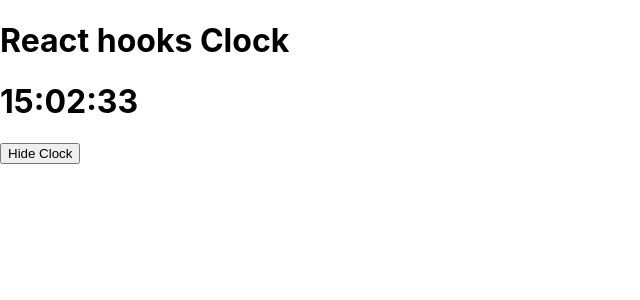
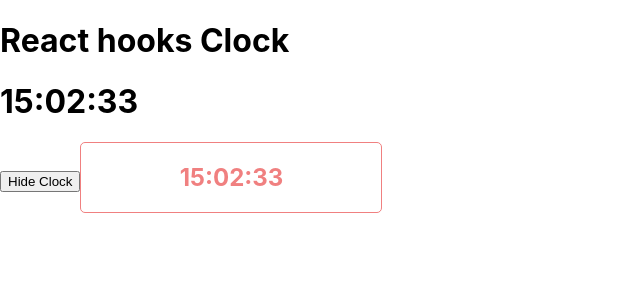
Before and after one commit to Kodeine99/React-hooks-basic, a React (Create React App) app: page / in a window 1280 px wide. Shown: the top 300 px of the page, without its empty margins (0-640 px from the left). Built offline with nearby package versions, Linux system fonts and the light colour scheme; no server answers.

Commit message:
Custom hooks useClock() ok

```diff
--- a/src/App.js
+++ b/src/App.js
@@ -5,6 +5,7 @@
 import PostList from './Components/Post-List';
 import PostFiltersForm from './Components/PostFiltersForm';
 import Clock from './Components/Clock';
+import Clock2 from './Components/Clock2';
 // import TodoForm from './Components/Todo-form';
 // import ColorBox from './Components/ColorBox';
 // import TodoList from './Components/Todo-list';
@@ -108,6 +109,7 @@
       <h1>React hooks Clock</h1>
       {showClock && <Clock />}
       <button onClick={() => setShowClock(false)}>Hide Clock</button>
+      <Clock2 />
     </div>
   );
 }
--- a/src/Components/Clock/index.jsx
+++ b/src/Components/Clock/index.jsx
@@ -1,35 +1,9 @@
-import React, {useEffect, useState} from 'react';
-import PropTypes from 'prop-types';
+import React from 'react';
+import useClock from '../../hooks/useClock';
 
-Clock.propTypes = {};
-
-function formatDate() {
-    const date = new Date();
-    const hours = `0${date.getHours()}`.slice(-2);
-    const minutes = `0${date.getMinutes()}`.slice(-2);
-    const seconds = `0${date.getSeconds()}`.slice(-2);
-
-    return `${hours}:${minutes}:${seconds}`;
-}
 
 function Clock() {
-    const [timeString, setTimeString] = useState('');
-
-    useEffect(() => {
-        const setclockInterval = setInterval(() => {
-            const now = new Date();
-            // hh:mm:ss
-            const newTimeString = formatDate(now);
-
-            setTimeString(newTimeString);
-        }, 1000)
-
-        return () => {
-            // Clean up
-            console.log('Clean !')
-            clearInterval(setclockInterval);
-        }
-    }, [])
+    const {timeString} = useClock();
 
     return (
         <h1>{timeString}</h1>
--- /dev/null
+++ b/src/Components/Clock2/clock2.scss
@@ -0,0 +1,12 @@
+.clock-2 {
+    display: inline-block;
+    width:300px;
+    border: 1px solid lightcoral;
+    border-radius: 5px;
+
+    text-align: center;
+
+    &_item {
+        color:lightcoral;
+    }
+}
--- /dev/null
+++ b/src/Components/Clock2/index.jsx
@@ -0,0 +1,14 @@
+import React from 'react';
+import useClock from '../../hooks/useClock';
+import "./clock2.scss";
+
+function Clock2() {
+    const {timeString} = useClock();
+    return (
+        <div className="clock-2">
+            <h2 className="clock-2_item">{timeString}</h2>
+        </div>
+    );
+}
+
+export default Clock2;
--- /dev/null
+++ b/src/hooks/useClock.js
@@ -0,0 +1,34 @@
+import {useEffect, useState} from 'react';
+
+function formatDate() {
+    const date = new Date();
+    const hours = `0${date.getHours()}`.slice(-2);
+    const minutes = `0${date.getMinutes()}`.slice(-2);
+    const seconds = `0${date.getSeconds()}`.slice(-2);
+
+    return `${hours}:${minutes}:${seconds}`;
+}
+
+function useClock() {
+    const [timeString, setTimeString] = useState('');
+
+    useEffect(() => {
+        const setclockInterval = setInterval(() => {
+            const now = new Date();
+            // hh:mm:ss
+            const newTimeString = formatDate(now);
+
+            setTimeString(newTimeString);
+        }, 1000)
+
+        return () => {
+            // Clean up
+            console.log('Clean !')
+            clearInterval(setclockInterval);
+        }
+    }, [])
+
+    return { timeString };
+}
+
+export default useClock;
```
